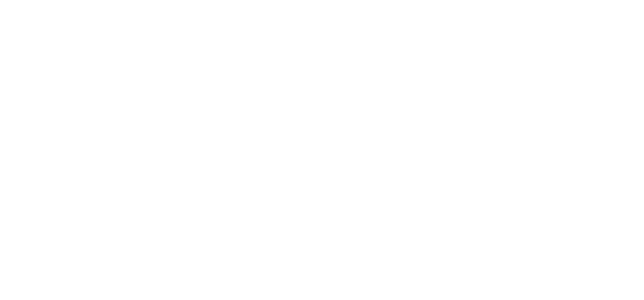
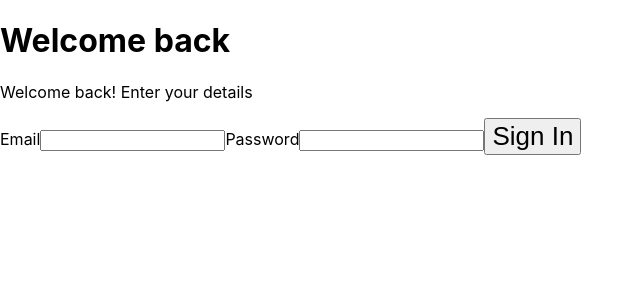
Before and after one commit to misiq/cv-generator, a React (Vite) app: page /login in a window 1280 px wide. Before the commit this address had no page. Shown: the top 300 px of the page, without its empty margins (0-644 px from the left). Built offline with nearby package versions, Linux system fonts and the light colour scheme.

Commit message:
inputs working

```diff
--- a/package.json
+++ b/package.json
@@ -13,7 +13,8 @@
     "formik": "^2.2.9",
     "react": "^18.0.0",
     "react-dom": "^18.0.0",
-    "react-router-dom": "6"
+    "react-router-dom": "6",
+    "yup": "^0.32.11"
   },
   "devDependencies": {
     "@babel/core": "^7.18.2",
--- a/src/pages/LoginScreen/LoginScreen.tsx
+++ b/src/pages/LoginScreen/LoginScreen.tsx
@@ -1,9 +1,13 @@
 import Header from "../../components/header/Header";
+import LoginForm from "./components/LoginForm";
 
 const LoginScreen = () => {
-    return(
-        <Header/>
-    )
-}
+  return (
+    <>
+      <Header />
+      <LoginForm />
+    </>
+  );
+};
 
 export default LoginScreen;
--- /dev/null
+++ b/src/pages/LoginScreen/components/LoginForm/LoginForm.tsx
@@ -0,0 +1,38 @@
+import { Formik, ErrorMessage } from "formik";
+import InitialValuesState from "./LoginForm.type";
+import { FC } from "react";
+import { useFormik } from "formik";
+
+const LoginForm: FC = () => {
+  const formik = useFormik({
+    initialValues: {
+      email: "",
+      password: "",
+    },
+    onSubmit: (values) => {
+      console.log(values);
+    },
+  });
+
+  return (
+    <form onSubmit={formik.handleSubmit}>
+      <label htmlFor="email">Email</label>
+      <input
+        type="email"
+        name="email"
+        onChange={formik.handleChange}
+        value={formik.values.email}
+      />
+      <label htmlFor="password">Password</label>
+      <input
+        type="password"
+        name="password"
+        onChange={formik.handleChange}
+        value={formik.values.password}
+      />
+      <button type="submit">Sign In</button>
+    </form>
+  );
+};
+
+export default LoginForm;
--- /dev/null
+++ b/src/pages/LoginScreen/components/LoginForm/LoginForm.type.tsx
@@ -0,0 +1,6 @@
+type InitialValuesState = {
+  email: string;
+  password: string;
+};
+
+export default InitialValuesState;
--- /dev/null
+++ b/src/pages/LoginScreen/components/LoginForm/index.ts
@@ -0,0 +1,3 @@
+import LoginForm from "./LoginForm";
+
+export default LoginForm;
--- a/src/routes/Router.tsx
+++ b/src/routes/Router.tsx
@@ -1,4 +1,4 @@
-import { BrowserRouter, Routes,  Route} from "react-router-dom";
+import { BrowserRouter, Routes, Route } from "react-router-dom";
 import Homepage from "../pages/Homepage";
 import App from "../App";
 import LoginScreen from "../pages/LoginScreen";
@@ -9,7 +9,7 @@
       <Routes>
         <Route path="" element={<Homepage />} />
         <Route path="/app" element={<App />} />
-                <Route path="/login-screen" element={<LoginScreen/>}/>
+        <Route path="/login" element={<LoginScreen />} />
       </Routes>
     </BrowserRouter>
   );
```
Also changed, not shown: 2 other files (tests, documents, lock files or other folders). Lines whose indentation alone changed are shown as unchanged.
